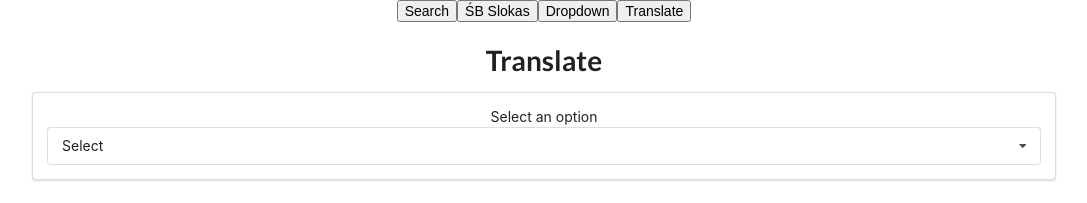
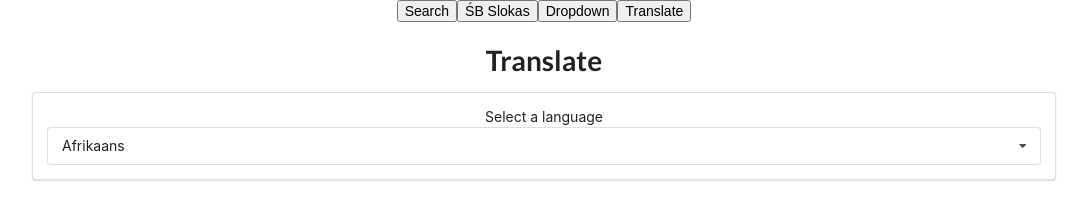
Before and after one commit to yunusparvezkhan/widget-app, a React (Create React App) app: page / in a window 1280 px wide. Shown: the top 203 px of the page, without its empty margins (96-1183 px from the left). Built offline with nearby package versions, Linux system fonts and the light colour scheme.

Commit message:
v3 Delta 1.8
Passed the dropdown label as a prop rather than hard coding that

```diff
--- a/src/App.js
+++ b/src/App.js
@@ -35,7 +35,7 @@ const App = () => {
             <div className="eighty page-body">
               <h1>Dropdown</h1>
               <div className='ui segment' >
-                <Dropdown options={dropdownoptions} selectedop={selectedop} onSelectedopChange={setSelectedop} onColorboxtopChange={setColorboxtop} />
+                <Dropdown selectionlabel={'Select an Option'} options={dropdownoptions} selectedop={selectedop} onSelectedopChange={setSelectedop} onColorboxtopChange={setColorboxtop} />
               </div>
               <div className='color-box' style={{ backgroundColor: selectedop.value, top: colorboxtop }}></div>
             </div> : ''}
--- a/src/components/Dropdown.js
+++ b/src/components/Dropdown.js
@@ -1,7 +1,7 @@
 import React, { useEffect, useState, useRef } from 'react';
 import '../styles/Dropdown.css';
 
-const Dropdown = ({ options, selectedop, onSelectedopChange, onColorboxtopChange }) => {
+const Dropdown = ({ options, selectedop, onSelectedopChange, onColorboxtopChange, selectionlabel }) => {
     const [menustate, setMenustate] = useState('');
     // const [colorboxtop, setColorboxtop] = useState('0px');
     const formref = useRef();
@@ -40,7 +40,7 @@ const Dropdown = ({ options, selectedop, onSelectedopChange, onColorboxtopChange
 
     return (
         <div ref={formref} className='ui form'>
-            <label className='label'>Select an option</label>
+            <label className='label'>{selectionlabel}</label>
             <div className='field'>
 
                 <div className={`ui selection dropdown ${menustate}`} onClick={() => {
--- a/src/components/Translate.js
+++ b/src/components/Translate.js
@@ -17,13 +17,13 @@ const options = [
 ]
 
 const Translate = () => {
-    const [selectedop, setSelectedop] = useState({ label: 'Select', value: '#202020' });
+    const [language, setLanguage] = useState(options[0]);
     const [bugfixingstate, setBugfixingstate] = useState('0px'); // Ignore this state, this one is made to keep up with the nroms of the Dropdown component. Also ignore the prop where this state setter is passed.
 
     return (
         <div>
             <div className='ui segment'>
-                <Dropdown options={options} selectedop={selectedop} onSelectedopChange={setSelectedop} onColorboxtopChange={setBugfixingstate} />
+                <Dropdown selectionlabel={'Select a language'} options={options} selectedop={language} onSelectedopChange={setLanguage} onColorboxtopChange={setBugfixingstate} />
             </div>
         </div>
     )
```
